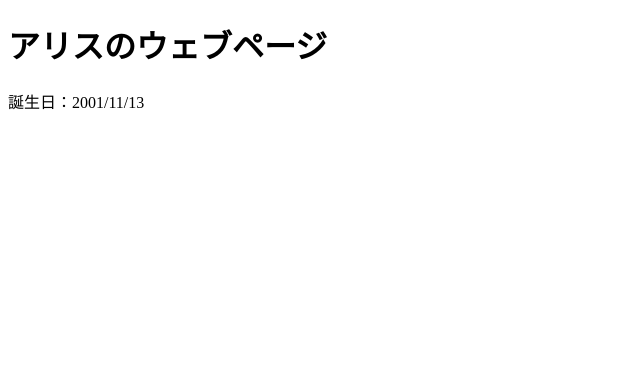
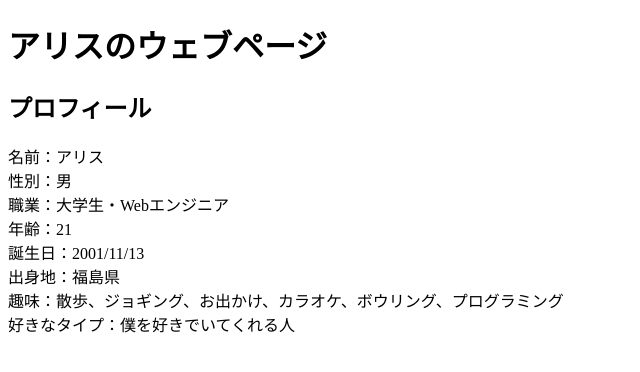
Before and after one commit to sekine-1113/portfolio, a Next.js app: page / in a window 1280 px wide. Shown: the top 372 px of the page, without its empty margins (0-640 px from the left). Built offline with nearby package versions, Linux system fonts and the light colour scheme.

Commit message:
add: プロフィール

```diff
--- a/src/pages/index.tsx
+++ b/src/pages/index.tsx
@@ -11,7 +11,16 @@ export default function Home() {
                 <meta name="description" content="アリスのページです。" />
             </>
             <h1>アリスのウェブページ</h1>
+            <h2>プロフィール</h2>
+            <div>名前：アリス</div>
+            <div>性別：男</div>
+            <div>職業：大学生・Webエンジニア</div>
+            <div>年齢：{now.getFullYear() - birthDay.getFullYear() - 1 + Number(now.getMonth() + 1 >= birthDay.getMonth() + 1 && now.getDate() >= birthDay.getDate())}</div>
             <div>誕生日：{isBirthDay ? "今日" : birthDay.toLocaleString("ja-JP").split(" ")[0]}</div>
+            <div>出身地：福島県</div>
+            <div>趣味：散歩、ジョギング、お出かけ、カラオケ、ボウリング、プログラミング</div>
+            <div>好きなタイプ：僕を好きでいてくれる人</div>
+            <div></div>
         </div>
     )
 }
```
